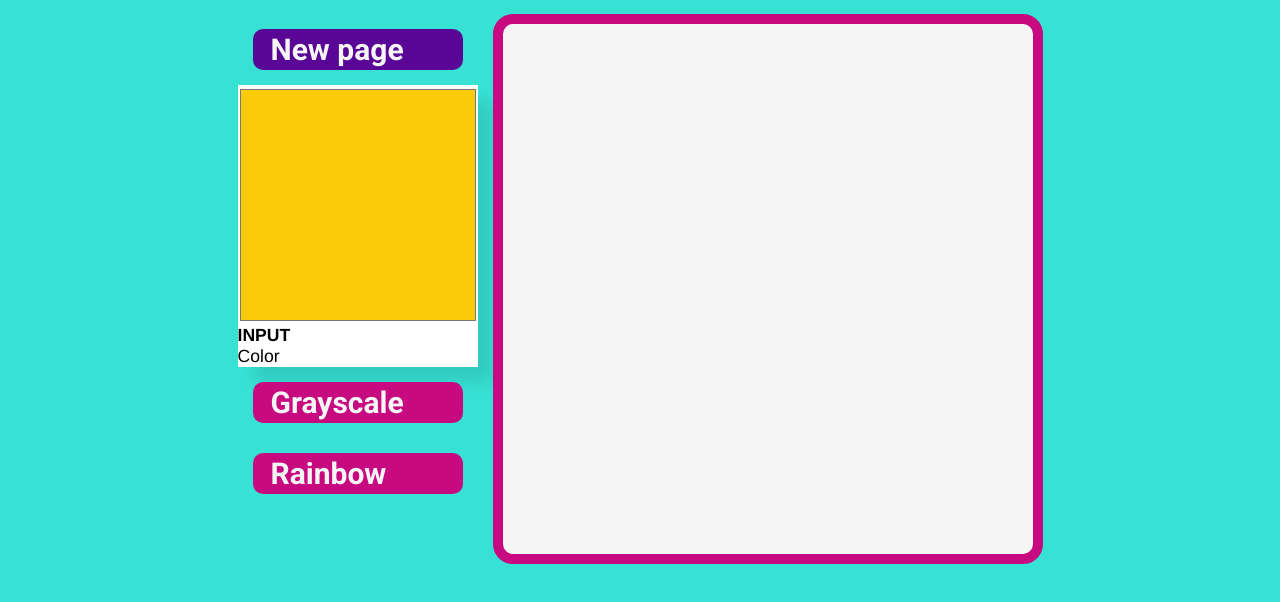
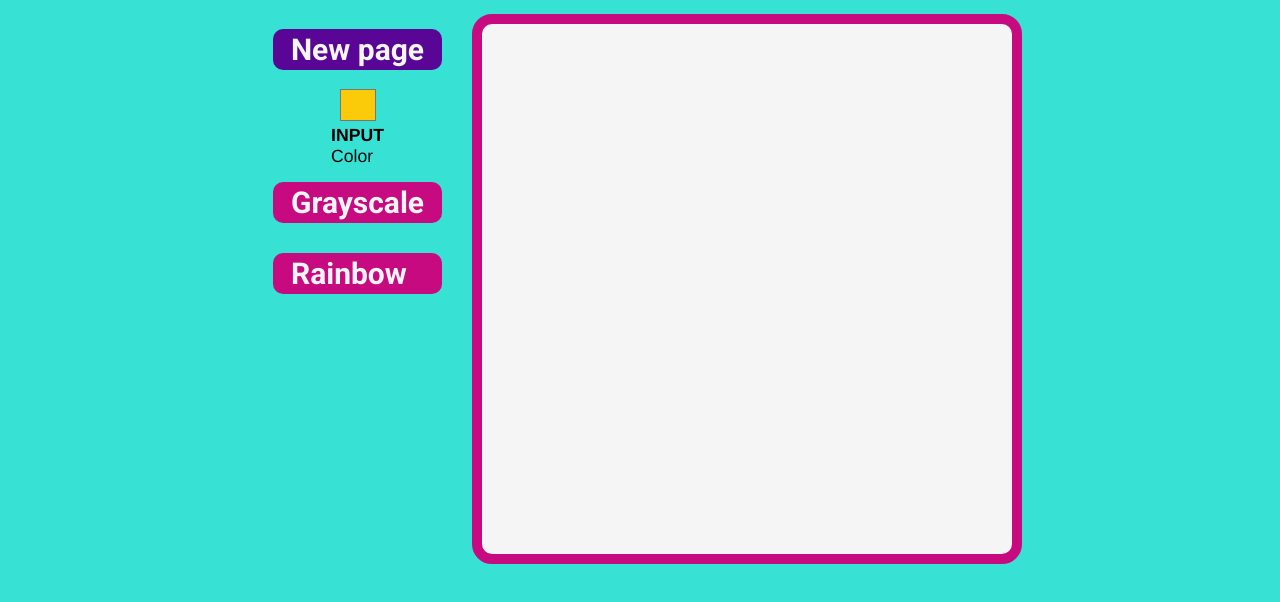
Before and after one commit to marwels/Etch-a-Sketch, a plain HTML site: page index.html in a window 1280 px wide. Shown: the part 116-718 px from the top of the page. Drawn offline with Linux system fonts and the light colour scheme; a web font is replaced by a local one.

Commit message:
style colorSwitcher

```diff
--- a/script.js
+++ b/script.js
@@ -48,8 +48,7 @@ function addListeners() {
 
 // document.getElementById("color").addEventListener("input", changeColor => {
 //     let color = document.getElementById("color").value;
-//     [...document.styleSheets[0].cssRules].find(x => x.selectorText == '.color')
-//         .style['background-color'] = color';
+//     document.styleSheets[0].cssRules.find(x => x.selectorText == '.color').style['background-color'] = color;
 
 
 // });
--- a/style.css
+++ b/style.css
@@ -81,13 +81,16 @@ button {
 
 #colorSwitcher{
   background: white;
-  box-shadow: 1em 1em 1em rgba(0, 0, 0, .1);
   display: flex;
   flex-direction: column;
+  display: flex;
+  align-items: center;
+  background-color: #37E2D5;
 }
 
 #colorSwitcher .info{
   padding: 1em;
+
 }
 
 #colorSwitcher h1, #colorSwitcher h2 {
@@ -106,7 +109,7 @@ input[type="color"] {
   background: none;
   border: 0;
   cursor: pointer;
-  height: 15em;
+  height: 40px;
   padding: 0;
-  width: 15em;
+  width: 40px;
 }
```
